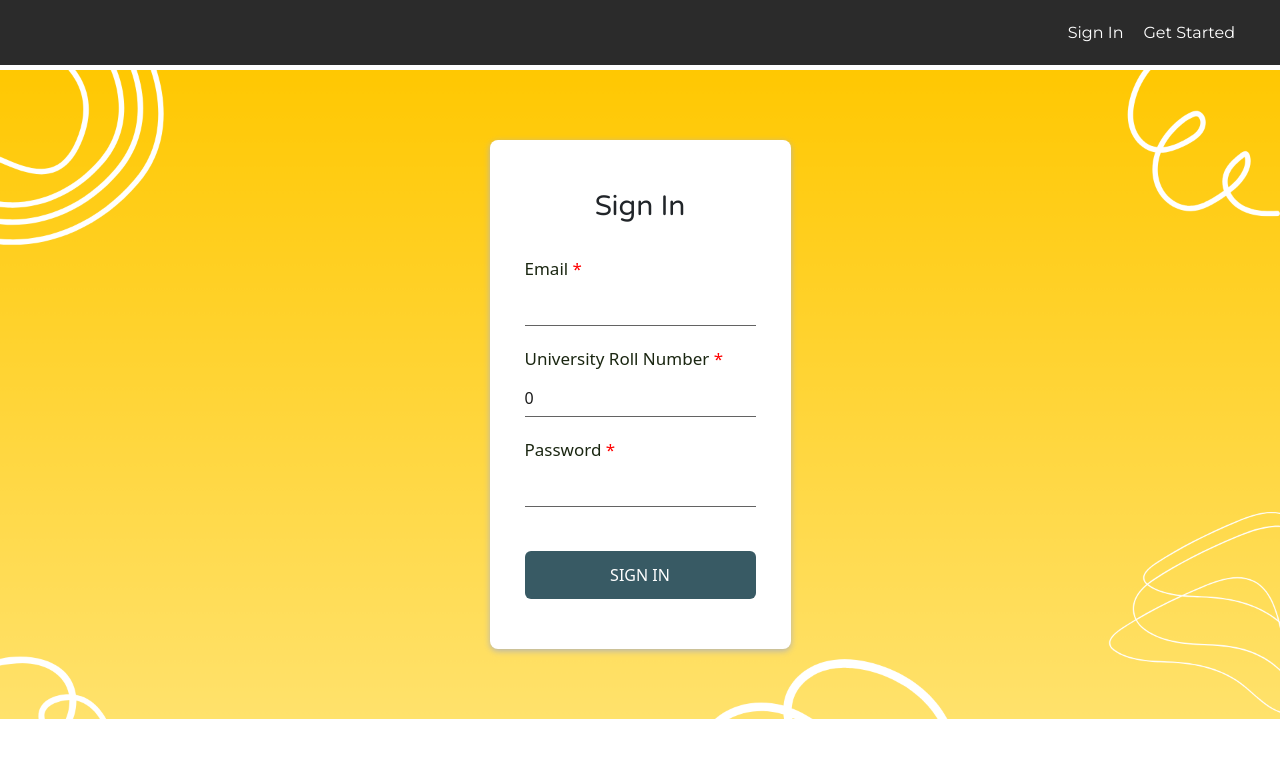
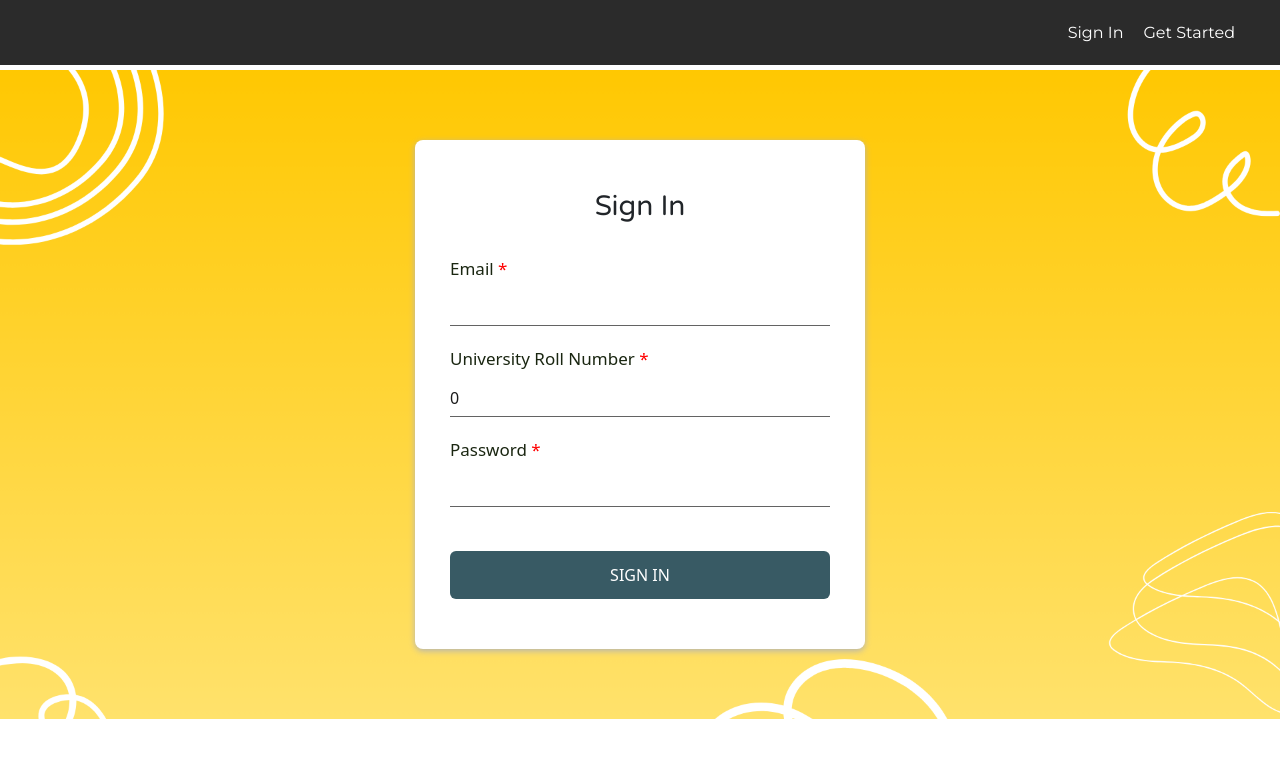
Before and after one commit to harleenkaur1343/MERN-Stack_College-Ride-Pool, a React (Create React App) app in the folder major_project/frontend/: page /login in a window 1280 px wide. Shown: the top 758 px of the page. Built offline with nearby package versions, Linux system fonts and the light colour scheme; a web font is replaced by a local one.

Commit message:
login changes

```diff
--- a/major_project/frontend/src/components/Login.js
+++ b/major_project/frontend/src/components/Login.js
@@ -118,7 +118,7 @@ To update the state of form, we can write a simple function:
         <Form
           noValidate
           onSubmit={handleSubmit}
-          className="signup_form"
+          className="signup_form loginform"
 
         >
           <h3>Sign In</h3>
--- a/major_project/frontend/src/components/UserAuth.css
+++ b/major_project/frontend/src/components/UserAuth.css
@@ -6,11 +6,15 @@
 }
 .signup_form {
   margin: 70px 25px;
-  max-width: 720px;
+  width: 720px;
   padding: 50px 35px;
   box-shadow: 0px 2px 6px 0px #b4b4b4;
   border-radius: 8px;
   background-color: #fff;
+}
+.loginform{
+
+ width: 450px;
 }
 .form_group {
   margin-bottom: 20px;
@@ -51,7 +55,7 @@ label {
 }
 
 @media (max-width:768px){
-  .signup_form{
+  .loginform{
     width:90%;
   }
 }
```
